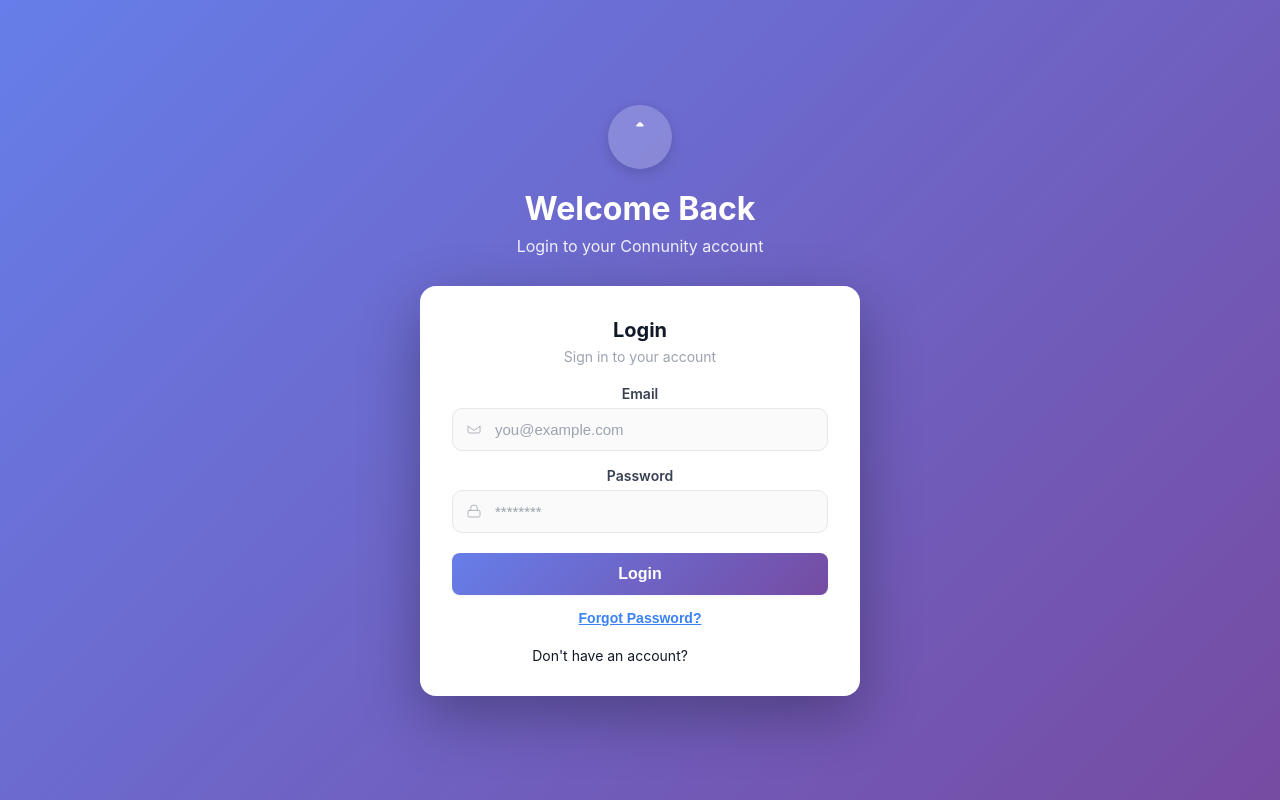
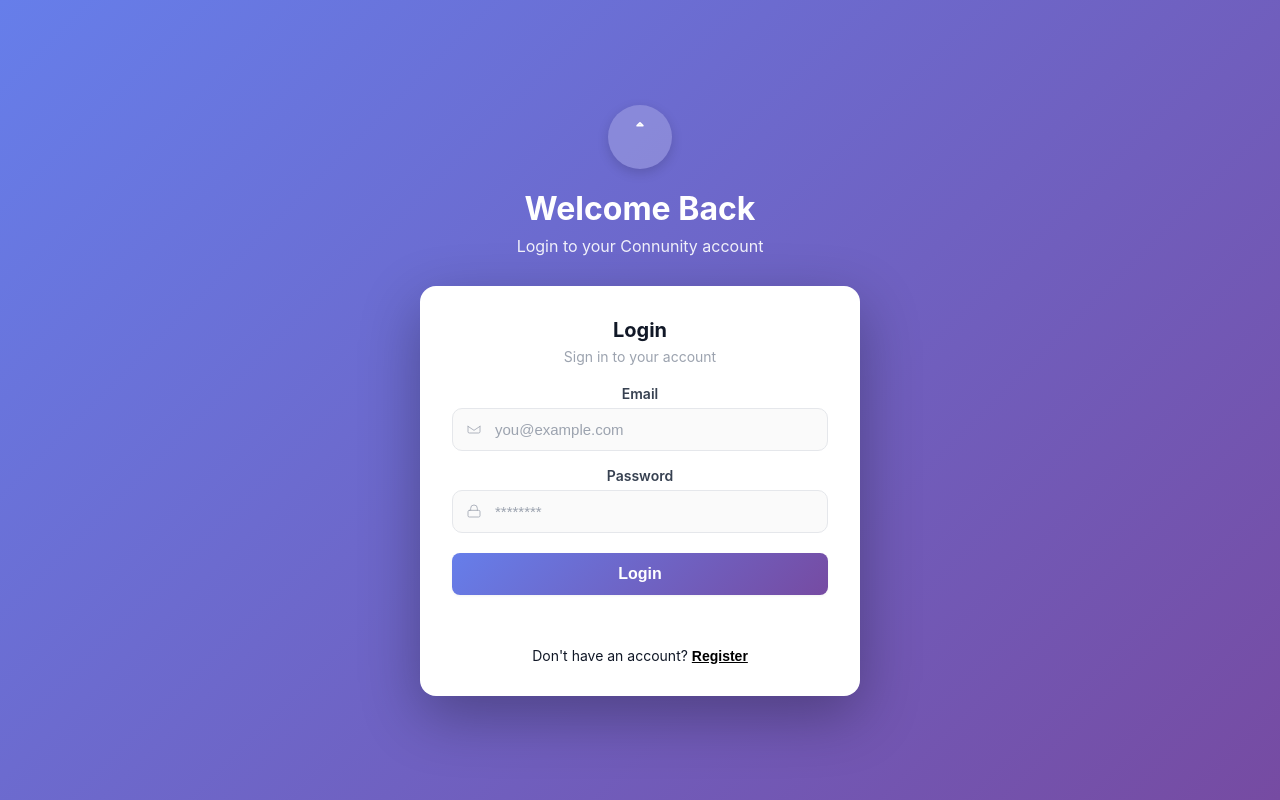
Before and after one commit to Sushant1244/Conn-unity-Group-Project, a React (Create React App) app in the folder frontend/: page / in a window 1280 px wide. Both pictures are taken after a click on the button "Already have an account? Login". Built offline with nearby package versions, Linux system fonts and the light colour scheme; the HTML template or start-up script is replaced by a standard one.

Commit message:
style: update button styles in Login component for improved aesthetics and readability

```diff
--- a/frontend/src/components/Login.jsx
+++ b/frontend/src/components/Login.jsx
@@ -78,14 +78,14 @@
           </div>
 
           <div style={{ textAlign: 'center', marginTop: '12px' }}>
-            <button className="link-btn" onClick={onForgotPassword} style={{ fontSize: '14px', color: '#3b82f6' }}>
+            <button className="link-btn" onClick={onForgotPassword} style={{ fontSize: '14px' }}>
               Forgot Password?
             </button>
           </div>
 
           <div className="login-footer">
             <span>Don't have an account? </span>
-            <button className="link-btn" onClick={onSwitchToRegister}>Register</button>
+            <button className="link-btn" onClick={onSwitchToRegister} style={{ color: '#000000', fontWeight: '700' }}>Register</button>
           </div>
         </div>
       </div>
```
